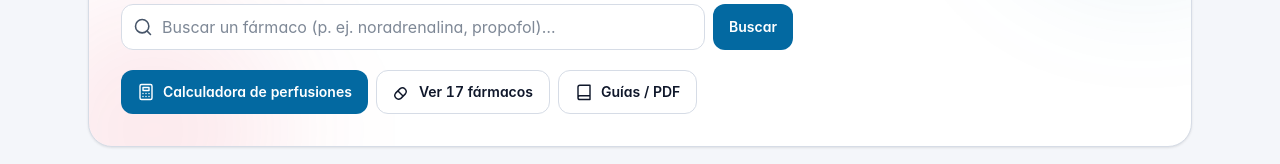
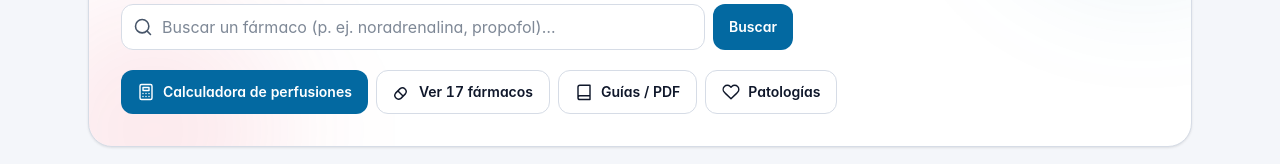
Before and after one commit to JuanCopado/Emergency, a React (Vite) app in the folder app/: page / in a window 1280 px wide. Shown: the part 314-478 px from the top of the page. Built offline with nearby package versions, Linux system fonts and the light colour scheme.

Commit message:
feat: add pathology library entry point

```diff
--- a/app/src/pages/Home.tsx
+++ b/app/src/pages/Home.tsx
@@ -56,6 +56,9 @@ export default function Home() {
             </Link>
             <Link to="/guides" className="btn-ghost">
               <Icon name="book" size={18} /> Guías / PDF
+            </Link>
+            <Link to="/clinical" className="btn-ghost">
+              <Icon name="heart" size={18} /> Patologías
             </Link>
           </div>
         </div>
```
